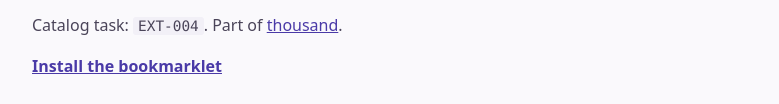
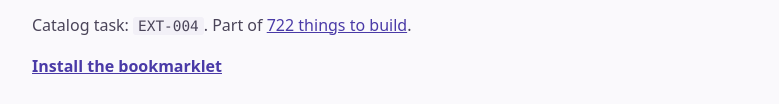
Before and after one commit to JesseRWeigel/contrast-oracle, a website: page docs/index.html in a window 1280 px wide. Shown: the part 462-566 px from the top of the page, without its empty margins (250-1029 px from the left). Drawn offline with Linux system fonts and the light colour scheme.

Commit message:
Stop referring to a private repository
The catalog these projects come from lives in a private repository, and this
one named it: in link text, in prose, and in hardcoded paths under a personal
home directory. Links now point at the public catalog by its own name, and the
sibling lookups resolve relative to this repository instead of assuming one
person's directory layout.

Co-Authored-By: Claude Opus 5 (1M context) <noreply@anthropic.com>

```diff
--- a/docs/index.html
+++ b/docs/index.html
@@ -70,7 +70,7 @@ font-size:14px;color:var(--ink3)}
   </div>
 </header>
 <p>Walk every text node, compute the effective background through stacked translucent parents and gradients, evaluate WCAG 2.2 contrast plus APCA Lc, and for each failure suggest the nearest color in OKLCH that passes while preserving hue and chroma as far as possible. Overlay the failures in place with the suggested hex. Done when it catches a failure that axe-core misses because of a gradient background.</p>
-<p>Catalog task: <code>EXT-004</code>. Part of <a href="https://github.com/JesseRWeigel/722-things-to-build">thousand</a>.</p>
+<p>Catalog task: <code>EXT-004</code>. Part of <a href="https://github.com/JesseRWeigel/722-things-to-build">722 things to build</a>.</p>
 <p><strong><a href="https://jesserweigel.github.io/contrast-oracle/">Install the bookmarklet</a></strong></p>
 <h2>What this is</h2>
 <p>Contrast Oracle is a self-contained, zero-dependency browser bookmarklet. It walks visible text nodes, samples their rendered rectangles, and composites solid colors, translucent ancestor groups, linear gradients, and radial gradients from the page canvas to the text element.</p>
```
Also changed, not shown: README.md.
